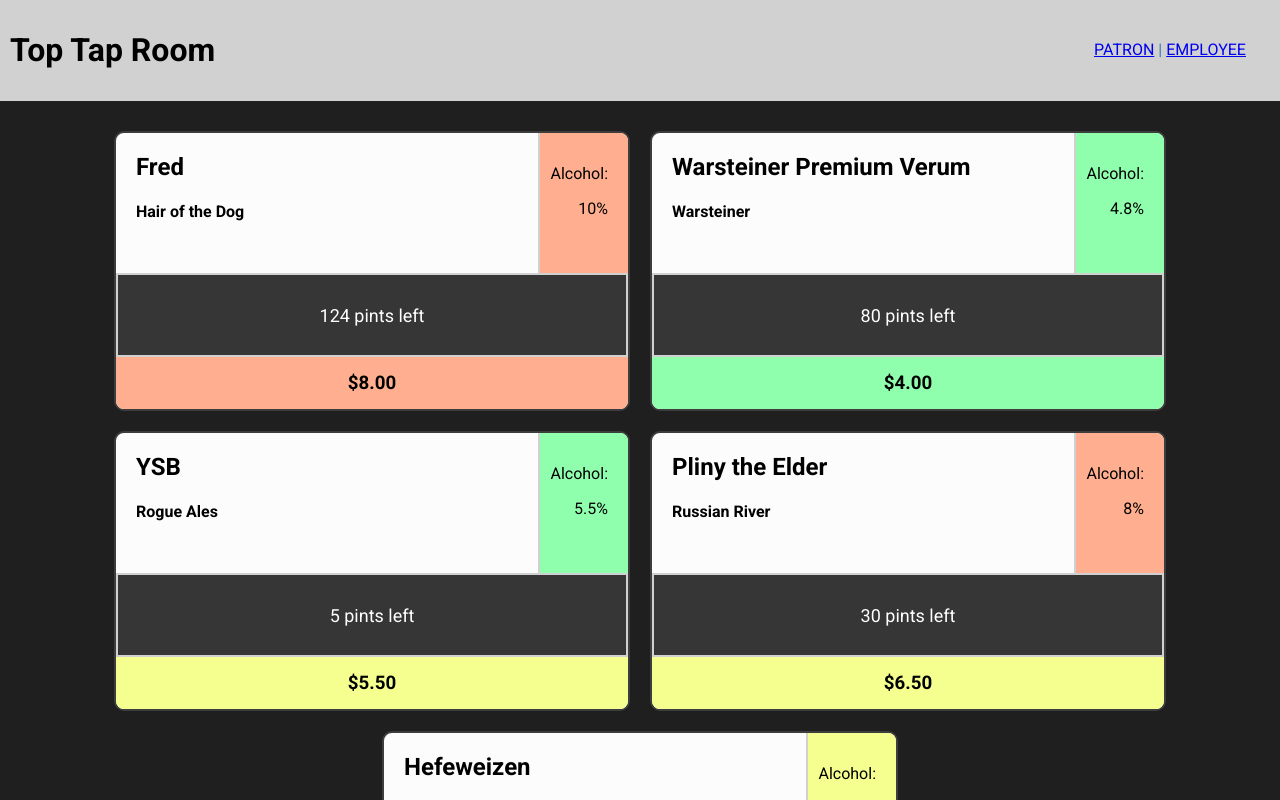
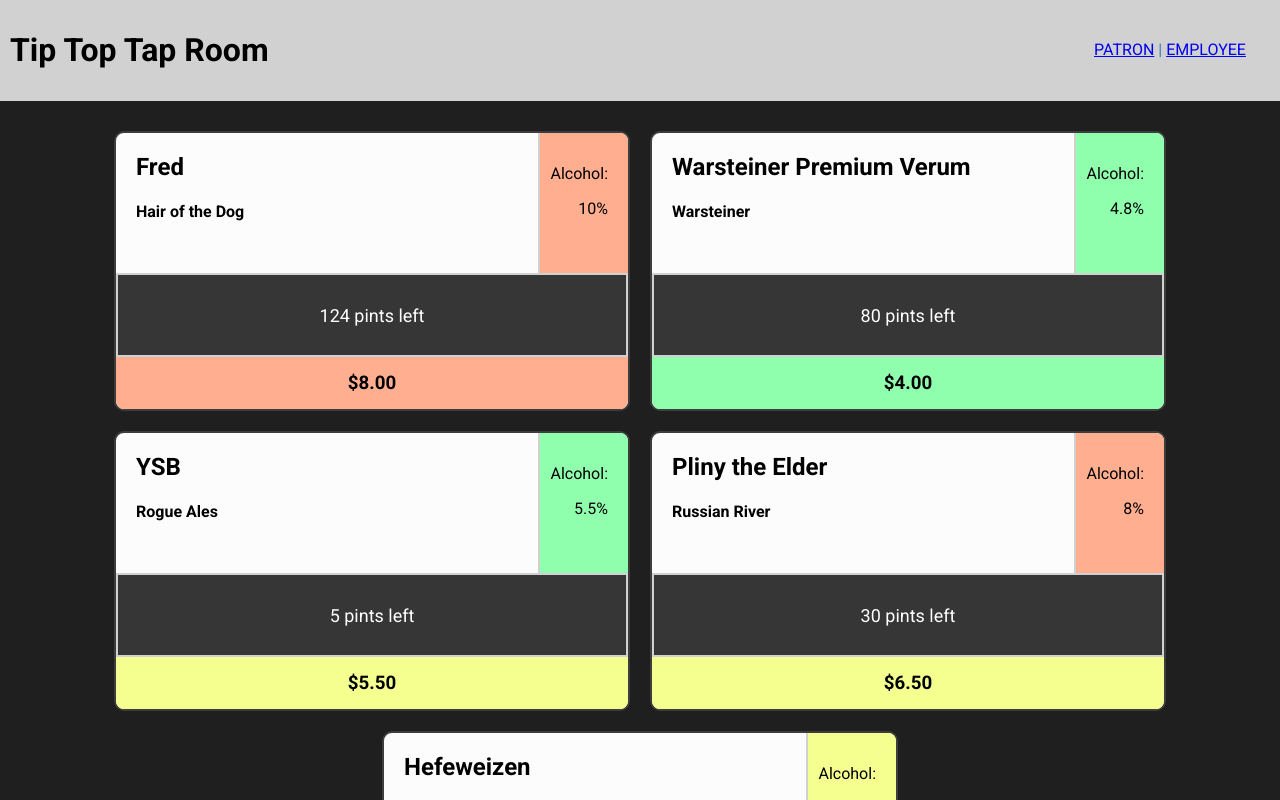
Before and after one commit to LiamPKenna/tap-room, a React (Create React App) app: page / in a window 1280 px wide. Shown: the top 800 px of the page. Built offline with nearby package versions, Linux system fonts and the light colour scheme.

Commit message:
Change title

```diff
--- a/src/components/Header.jsx
+++ b/src/components/Header.jsx
@@ -16,7 +16,7 @@
   };
   return (
     <div style={headerGrid}>
-      <h1>Top Tap Room</h1>
+      <h1>Tip Top Tap Room</h1>
       <div style={linkDiv}>
         <Link to="/">PATRON</Link> | <Link to="/emp">EMPLOYEE</Link>
       </div>
```
